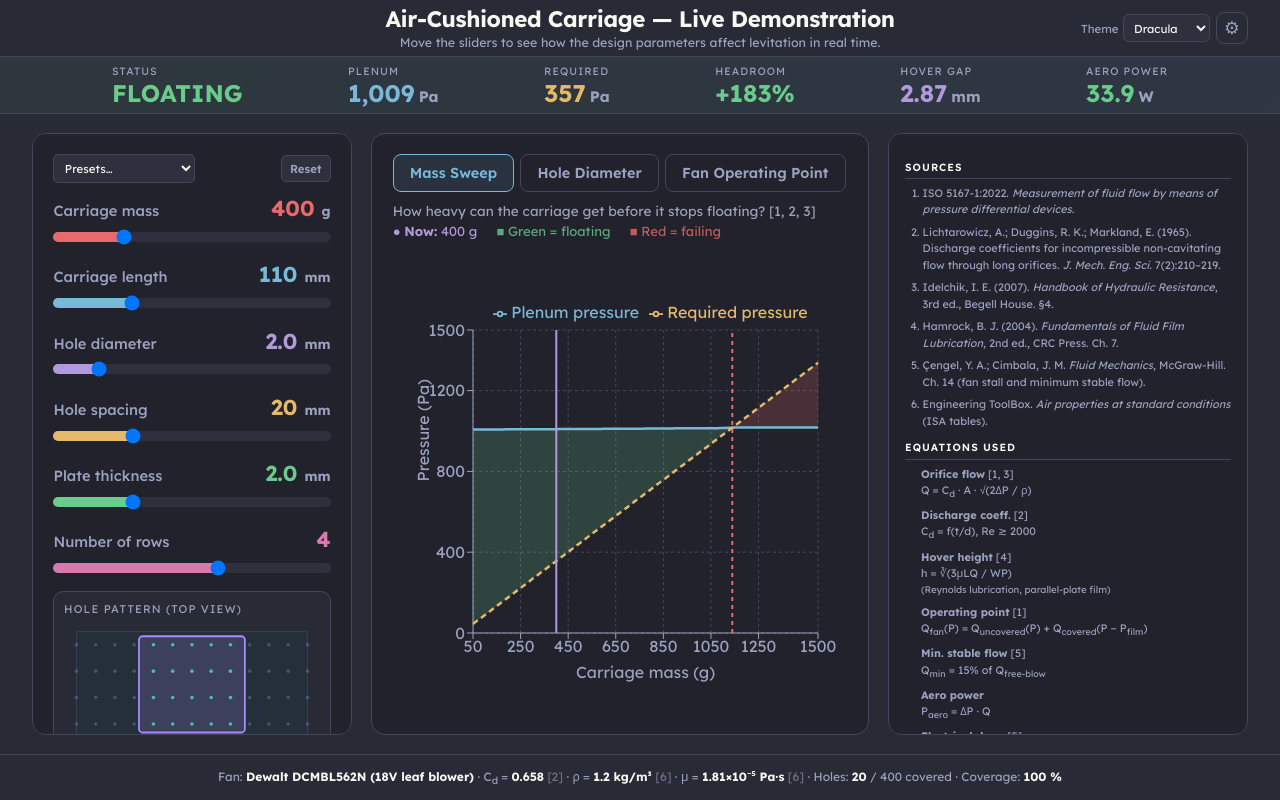
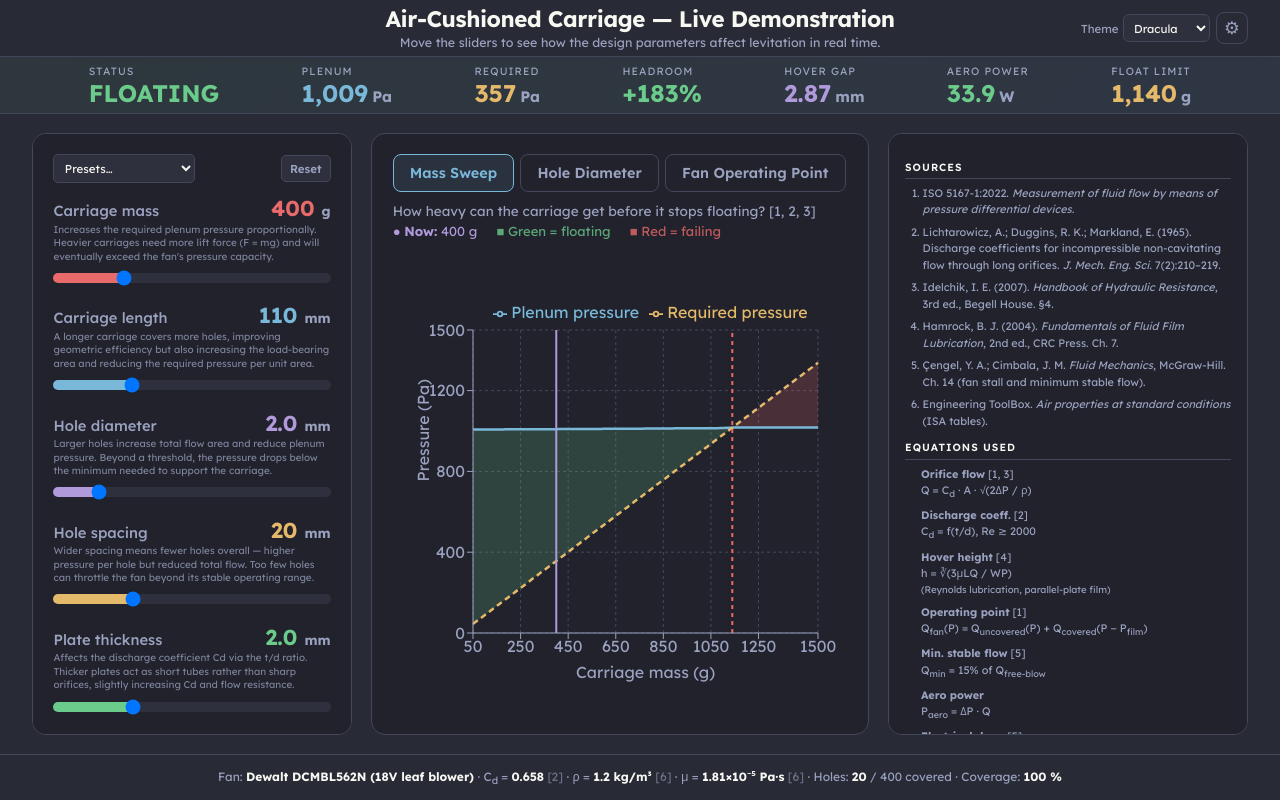
Before and after one commit to HawksRepos/air-hockey-site, a React (Vite) app: page / in a window 1280 px wide. Built offline with nearby package versions, Linux system fonts and the light colour scheme.

Commit message:
Improve UI formatting and add descriptions to sliders

```diff
--- a/src/PresentationView.jsx
+++ b/src/PresentationView.jsx
@@ -238,7 +238,7 @@ function niceMax(raw) {
   return 10 * magnitude;
 }
 
-function BigSlider({ label, value, min, max, step, onChange, unit, color }) {
+function BigSlider({ label, desc, value, min, max, step, onChange, unit, color }) {
   const C = useTheme();
   color = color ?? C.accent;
   const pct = ((value - min) / (max - min)) * 100;
@@ -255,7 +255,7 @@ function BigSlider({ label, value, min, max, step, onChange, unit, color }) {
           display: 'flex',
           justifyContent: 'space-between',
           alignItems: 'baseline',
-          marginBottom: '0.3rem',
+          marginBottom: desc ? '0.1rem' : '0.3rem',
         }}
       >
         <span style={{ fontSize: '0.92rem', fontWeight: 500, color: C.textSoft }}>{label}</span>
@@ -270,6 +270,11 @@ function BigSlider({ label, value, min, max, step, onChange, unit, color }) {
           {num(value, step < 1 ? 1 : 0)} <span style={{ fontSize: '0.85rem', color: C.textSoft }}>{unit}</span>
         </span>
       </div>
+      {desc && (
+        <div style={{ fontSize: '0.62rem', color: C.textSoft, lineHeight: 1.35, marginBottom: '0.25rem', opacity: 0.75 }}>
+          {desc}
+        </div>
+      )}
       <input
         type="range"
         min={min}
@@ -422,12 +427,18 @@ export default function PresentationView({
       });
       const pOp = Math.round(r.pOp);
       const pReqEff = Math.round(r.pRequiredEffective);
+      // For shading between lines: green where pOp > pRequired, red where pRequired > pOp.
+      // Stacked areas: transparent base at line value, then band height on top.
       pts.push({
         mass: m,
         pRequired: pReqEff,
         pOp,
-        successBand: Math.max(0, pOp - pReqEff),
-        dangerBand: Math.max(0, pReqEff - pOp),
+        // Green stacked pair: base=pRequired, band=gap height (only when floating)
+        greenBase: pReqEff,
+        greenBand: Math.max(0, pOp - pReqEff),
+        // Red stacked pair: base=pOp, band=gap height (only when failing)
+        redBase: pOp,
+        redBand: Math.max(0, pReqEff - pOp),
         headroom: Math.round(r.pressureHeadroomPct * 10) / 10,
         floats: r.floats ? 1 : 0,
         hover: r.floats ? Math.round(r.hoverHeightMm * 100) / 100 : 0,
@@ -493,8 +504,10 @@ export default function PresentationView({
         diameter: d,
         pOp,
         pRequired: pReqEff,
-        headroomPos: Math.max(0, pOp - pReqEff),
-        headroomNeg: Math.max(0, pReqEff - pOp),
+        greenBase: pReqEff,
+        greenBand: Math.max(0, pOp - pReqEff),
+        redBase: pOp,
+        redBand: Math.max(0, pReqEff - pOp),
       });
     }
     return pts;
@@ -818,6 +831,12 @@ export default function PresentationView({
             unit="W"
             color={calc.aeroPower > 80 ? C.danger : C.teal}
           />
+          <Stat
+            label="Float limit"
+            value={failMass ? num(failMass, 0) : '> 1500'}
+            unit="g"
+            color={C.warning}
+          />
         </div>
       </section>
 
@@ -900,12 +919,24 @@ export default function PresentationView({
               Reset
             </button>
           </div>
-          <BigSlider label="Carriage mass"    value={mass}           min={50}  max={1500} step={1}    onChange={setMass}            unit="g"  color={C.danger}  />
-          <BigSlider label="Carriage length"  value={carriageLength} min={40}  max={300}  step={1}    onChange={setCarriageLength}  unit="mm" color={C.accent}  />
-          <BigSlider label="Hole diameter"    value={holeDia}        min={1}   max={8}    step={0.05} onChange={setHoleDia}         unit="mm" color={C.purple}  />
-          <BigSlider label="Hole spacing"     value={spacing}        min={5}   max={60}   step={1}    onChange={setSpacing}         unit="mm" color={C.orange}  />
-          <BigSlider label="Plate thickness"  value={stripThickness} min={0.5} max={6}    step={0.1}  onChange={setStripThickness}  unit="mm" color={C.teal}    />
-          <BigSlider label="Number of rows"   value={rows}           min={1}   max={6}    step={1}    onChange={setRows}            unit=""   color={C.rose}    />
+          <BigSlider label="Carriage mass"    value={mass}           min={50}  max={1500} step={1}    onChange={setMass}            unit="g"  color={C.danger}
+            desc="Increases the required plenum pressure proportionally. Heavier carriages need more lift force (F = mg) and will eventually exceed the fan's pressure capacity."
+          />
+          <BigSlider label="Carriage length"  value={carriageLength} min={40}  max={300}  step={1}    onChange={setCarriageLength}  unit="mm" color={C.accent}
+            desc="A longer carriage covers more holes, improving geometric efficiency but also increasing the load-bearing area and reducing the required pressure per unit area."
+          />
+          <BigSlider label="Hole diameter"    value={holeDia}        min={1}   max={8}    step={0.05} onChange={setHoleDia}         unit="mm" color={C.purple}
+            desc="Larger holes increase total flow area and reduce plenum pressure. Beyond a threshold, the pressure drops below the minimum needed to support the carriage."
+          />
+          <BigSlider label="Hole spacing"     value={spacing}        min={5}   max={60}   step={1}    onChange={setSpacing}         unit="mm" color={C.orange}
+            desc="Wider spacing means fewer holes overall — higher pressure per hole but reduced total flow. Too few holes can throttle the fan beyond its stable operating range."
+          />
+          <BigSlider label="Plate thickness"  value={stripThickness} min={0.5} max={6}    step={0.1}  onChange={setStripThickness}  unit="mm" color={C.teal}
+            desc="Affects the discharge coefficient Cd via the t/d ratio. Thicker plates act as short tubes rather than sharp orifices, slightly increasing Cd and flow resistance."
+          />
+          <BigSlider label="Number of rows"   value={rows}           min={1}   max={6}    step={1}    onChange={setRows}            unit=""   color={C.rose}
+            desc="More rows across the strip width increase total flow area, lowering plenum pressure. Also affects how evenly the air cushion distributes beneath the carriage."
+          />
           {/* Top-down schematic */}
           <div
             style={{
@@ -934,22 +965,7 @@ export default function PresentationView({
               spacingMm={spacing}
             />
           </div>
-          {failMass && (
-            <div
-              style={{
-                marginTop: '1rem',
-                padding: '0.9rem 1rem',
-                background: `${C.warning}18`,
-                border: `1px solid ${C.warning}`,
-                borderRadius: '10px',
-                fontSize: '0.85rem',
-                color: C.text,
-              }}
-            >
-              <strong style={{ color: C.warning }}>Floating limit:</strong> with these settings the
-              carriage stops floating at about <strong>{num(failMass, 0)} g</strong>.
-            </div>
-          )}
+          {/* Floating limit moved to header stats bar */}
         </aside>
 
         {/* CHART AREA */}
@@ -1123,6 +1139,7 @@ export default function PresentationView({
             <ResponsiveContainer width="100%" height="100%">
               {activeTab === 'mass' ? (
                 <ComposedChart
+                  key="mass"
                   data={massSweep}
                   margin={isNarrow ? { top: 10, right: 10, left: 0, bottom: 30 } : { top: 50, right: 30, left: 20, bottom: 50 }}
                 >
@@ -1171,12 +1188,11 @@ export default function PresentationView({
                       wrapperStyle={{ color: C.textSoft, paddingBottom: '0.5rem' }}
                     />
                   )}
-                  {/* Green band between lines where pOp > pRequired (type="linear"
-                      so stacking is additive — monotone broke alignment) */}
+                  {/* Green band: transparent base at pRequired, green fill for the gap above */}
                   <Area
                     type="linear"
-                    dataKey="pRequired"
-                    stackId="successBand"
+                    dataKey="greenBase"
+                    stackId="green"
                     fill="transparent"
                     stroke="none"
                     isAnimationActive={false}
@@ -1185,8 +1201,8 @@ export default function PresentationView({
                   />
                   <Area
                     type="linear"
-                    dataKey="successBand"
-                    stackId="successBand"
+                    dataKey="greenBand"
+                    stackId="green"
                     fill={C.success}
                     fillOpacity={0.2}
                     stroke="none"
@@ -1194,11 +1210,11 @@ export default function PresentationView({
                     legendType="none"
                     tooltipType="none"
                   />
-                  {/* Red band between lines where pRequired > pOp */}
+                  {/* Red band: transparent base at pOp, red fill for the gap above */}
                   <Area
                     type="linear"
-                    dataKey="pOp"
-                    stackId="dangerBand"
+                    dataKey="redBase"
+                    stackId="red"
                     fill="transparent"
                     stroke="none"
                     isAnimationActive={false}
@@ -1207,8 +1223,8 @@ export default function PresentationView({
                   />
                   <Area
                     type="linear"
-                    dataKey="dangerBand"
-                    stackId="dangerBand"
+                    dataKey="redBand"
+                    stackId="red"
                     fill={C.danger}
                     fillOpacity={0.2}
                     stroke="none"
@@ -1247,6 +1263,7 @@ export default function PresentationView({
                 </ComposedChart>
               ) : activeTab === 'hole' ? (
                 <ComposedChart
+                  key="hole"
                   data={holeSweep}
                   margin={isNarrow ? { top: 10, right: 10, left: 0, bottom: 30 } : { top: 50, right: 30, left: 20, bottom: 50 }}
                 >
@@ -1294,11 +1311,11 @@ export default function PresentationView({
                       wrapperStyle={{ color: C.textSoft, paddingBottom: '0.5rem' }}
                     />
                   )}
-                  {/* Green band between lines where pOp > pRequired */}
+                  {/* Green band: transparent base at pRequired, green fill for gap above */}
                   <Area
                     type="linear"
-                    dataKey="pRequired"
-                    stackId="headroomBand"
+                    dataKey="greenBase"
+                    stackId="green"
                     fill="transparent"
                     stroke="none"
                     isAnimationActive={false}
@@ -1307,8 +1324,8 @@ export default function PresentationView({
                   />
                   <Area
                     type="linear"
-                    dataKey="headroomPos"
-                    stackId="headroomBand"
+                    dataKey="greenBand"
+                    stackId="green"
                     fill={C.success}
                     fillOpacity={0.2}
                     stroke="none"
@@ -1316,11 +1333,11 @@ export default function PresentationView({
                     legendType="none"
                     tooltipType="none"
                   />
-                  {/* Red band between lines where pRequired > pOp */}
+                  {/* Red band: transparent base at pOp, red fill for gap above */}
                   <Area
                     type="linear"
-                    dataKey="pOp"
-                    stackId="failBand"
+                    dataKey="redBase"
+                    stackId="red"
                     fill="transparent"
                     stroke="none"
                     isAnimationActive={false}
@@ -1329,8 +1346,8 @@ export default function PresentationView({
                   />
                   <Area
                     type="linear"
-                    dataKey="headroomNeg"
-                    stackId="failBand"
+                    dataKey="redBand"
+                    stackId="red"
                     fill={C.danger}
                     fillOpacity={0.2}
                     stroke="none"
@@ -1365,6 +1382,7 @@ export default function PresentationView({
                 </ComposedChart>
               ) : activeTab === 'fan' ? (
                 <ComposedChart
+                  key="fan"
                   data={fanChartData}
                   margin={isNarrow ? { top: 10, right: 10, left: 0, bottom: 30 } : { top: 50, right: 30, left: 20, bottom: 50 }}
                 >
@@ -1435,6 +1453,7 @@ export default function PresentationView({
                 </ComposedChart>
               ) : activeTab === 'hover' ? (
                 <ComposedChart
+                  key="hover"
                   data={hoverSweep}
                   margin={isNarrow ? { top: 10, right: 10, left: 0, bottom: 30 } : { top: 50, right: 30, left: 20, bottom: 50 }}
                 >
@@ -1527,6 +1546,7 @@ export default function PresentationView({
                 </ComposedChart>
               ) : (
                 <ComposedChart
+                  key="power"
                   data={energySweep}
                   margin={isNarrow ? { top: 10, right: 10, left: 0, bottom: 30 } : { top: 50, right: 30, left: 20, bottom: 50 }}
                 >
```
